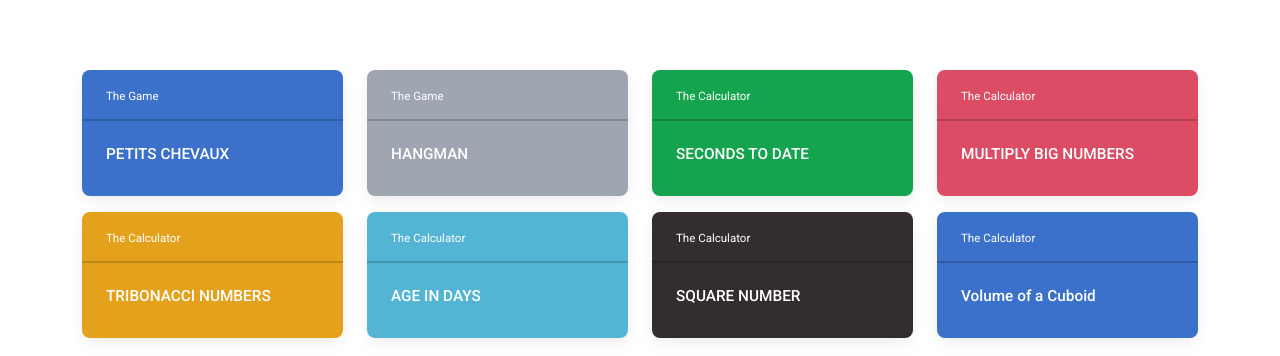
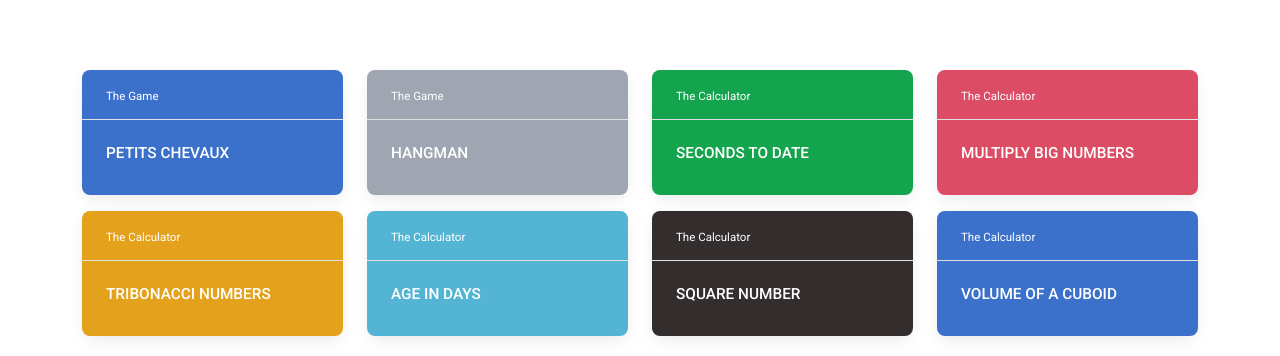
Before and after one commit to amirhatam/loisir, a React (Create React App) app: page / in a window 1280 px wide. Shown: the part 537-893 px from the top of the page. Built offline with nearby package versions, Linux system fonts and the light colour scheme.

Commit message:
change some styles

```diff
--- a/src/components/HomeCards.jsx
+++ b/src/components/HomeCards.jsx
@@ -51,13 +51,11 @@ export default function HomeCards() {
         },
         {
             category: 'The Calculator',
-            title: 'Volume of a Cuboid',
+            title: 'VOLUME OF A CUBOID',
             boxColor: 'primary',
             url: '/calculators'
         },
     ])
-
-
 
     return (
         <MDBRow className='justify-content-center my-5'>
@@ -67,7 +65,7 @@ export default function HomeCards() {
                     return (
                         <MDBCol key={i} className='col-md-3 col-6'>
                             <MDBCard background={e.boxColor} className='text-white mb-3 card-container' >
-                                <MDBCardHeader>
+                                <MDBCardHeader className='block-example border-bottom border-gray'>
                                     <MDBCardLink href={e.url} className='txt-white p-fs'>
                                         {e.category}
                                     </MDBCardLink>
```
Also changed, not shown: 1 other file (tests, documents, lock files or other folders).
